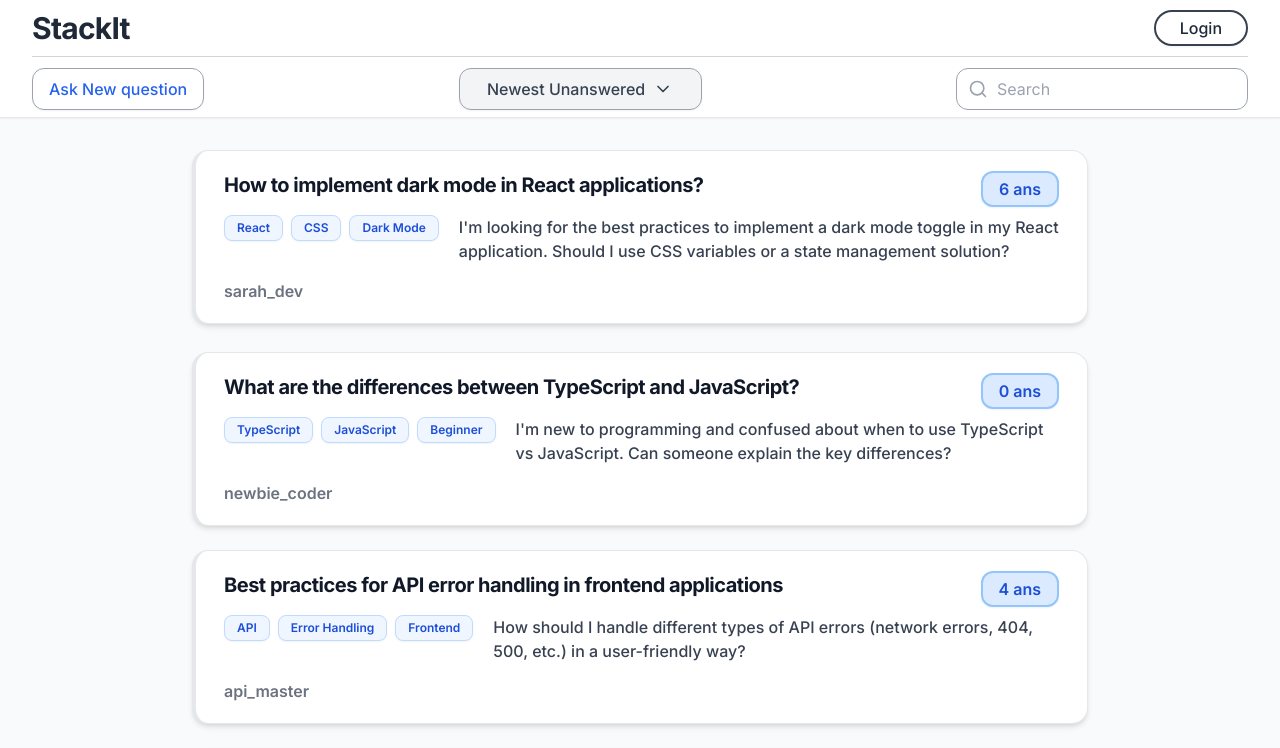
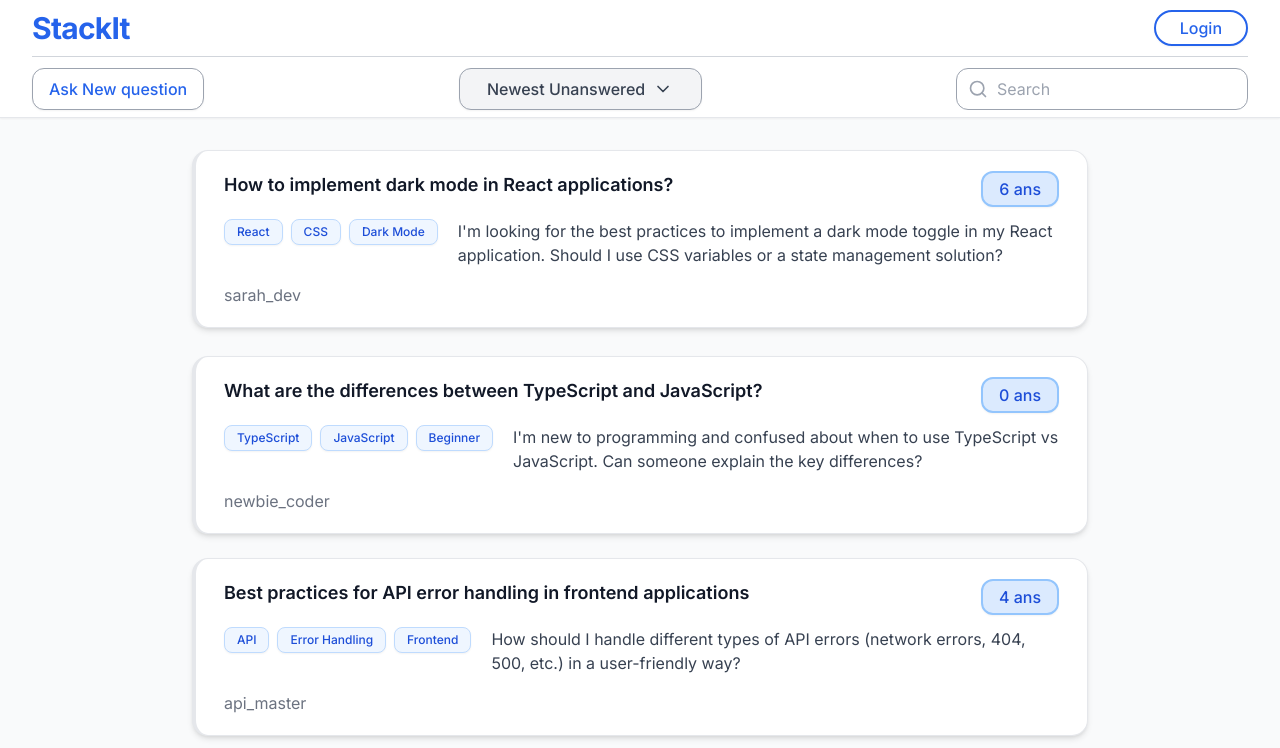
Before and after one commit to Nirmit1705/stackit, a React (Vite) app in the folder client/: page / in a window 1280 px wide. Shown: the top 748 px of the page. Built offline with nearby package versions, Linux system fonts and the light colour scheme.

Commit message:
Update Fonts

```diff
--- a/client/src/components/Header.tsx
+++ b/client/src/components/Header.tsx
@@ -79,12 +79,12 @@ const Header: React.FC<HeaderProps> = ({ currentPage, onNavigate, user, onLogin,
       <div className="max-w-7xl mx-auto px-4 sm:px-6 lg:px-8">
         {/* Top Row: Logo and Login */}
         <div className="flex items-center justify-between h-14">
-          <span className="text-3xl font-handwritten font-bold text-gray-800 dark:text-gray-100 select-none tracking-tight">
+          <span className="text-3xl font-handwritten font-bold text-blue-600 dark:text-blue-400 select-none tracking-tight">
             StackIt
           </span>
           <button
             onClick={() => setIsAuthModalOpen(true)}
-            className="border-2 border-gray-700 rounded-full px-6 py-1 text-gray-800 dark:text-gray-100 font-medium bg-white hover:bg-gray-100 transition-colors text-base shadow-sm"
+            className="border-2 border-blue-600 rounded-full px-6 py-1 text-blue-600 dark:text-blue-400 font-medium bg-white hover:bg-blue-50 transition-colors text-base shadow-sm"
             style={{ fontFamily: 'inherit' }}
           >
             Login
--- a/client/src/components/QuestionCard.tsx
+++ b/client/src/components/QuestionCard.tsx
@@ -18,25 +18,25 @@ const QuestionCard: React.FC<QuestionCardProps> = ({ question, onClick }) => {
 
   return (
     <div
-      className="relative bg-white dark:bg-gray-800 rounded-2xl border-l-4 border-blue-400 shadow-md hover:shadow-lg border border-gray-200 dark:border-gray-700 px-4 sm:px-7 py-4 sm:py-5 mb-6 sm:mb-7 flex flex-col transition-all duration-200 hover:bg-blue-50/40 dark:hover:bg-blue-900/10 cursor-pointer"
+      className="relative bg-white dark:bg-gray-800 rounded-2xl border-l-4 border-blue-400 shadow-md hover:shadow-lg border border-gray-200 dark:border-gray-700 px-4 sm:px-7 py-4 sm:py-5 mb-6 sm:mb-7 flex flex-col transition-all duration-200 hover:bg-blue-50/40 dark:hover:bg-blue-900/10 cursor-pointer font-sans"
       onClick={onClick}
     >
       {/* Top: Title, then Answer Count (stacked on mobile) */}
       <div className="flex flex-col sm:flex-row sm:items-start sm:justify-between gap-1 sm:gap-2">
         <div className="flex flex-col flex-1 min-w-0">
-          <h3 className="text-lg sm:text-xl font-extrabold text-gray-900 dark:text-gray-100 mb-1 sm:mb-2 tracking-tight break-words">
+         <h3 className="text-lg font-semibold font-sans text-gray-900 dark:text-gray-100 mb-3 hover:text-blue-600 dark:hover:text-blue-400 transition-colors">
             {question.title}
           </h3>
           {/* On mobile, answer badge below title */}
           <div className="flex sm:hidden mt-1">
-            <span className="rounded-xl border-2 border-blue-300 bg-blue-100 dark:bg-blue-900/40 text-blue-700 dark:text-blue-200 px-3 py-1 text-sm font-semibold shadow-sm whitespace-nowrap">
+            <span className="rounded-xl border-2 border-blue-300 bg-blue-100 dark:bg-blue-900/40 text-blue-700 dark:text-blue-200 px-3 py-1 text-sm font-medium shadow-sm whitespace-nowrap font-sans">
               {question.answers.length} ans
             </span>
           </div>
         </div>
         {/* On desktop, answer badge right-aligned */}
         <div className="hidden sm:flex items-center sm:ml-4">
-          <span className="rounded-xl border-2 border-blue-300 bg-blue-100 dark:bg-blue-900/40 text-blue-700 dark:text-blue-200 px-4 py-1 text-base font-semibold shadow-sm whitespace-nowrap">
+          <span className="rounded-xl border-2 border-blue-300 bg-blue-100 dark:bg-blue-900/40 text-blue-700 dark:text-blue-200 px-4 py-1 text-base font-medium shadow-sm whitespace-nowrap font-sans">
             {question.answers.length} ans
           </span>
         </div>
@@ -47,20 +47,20 @@ const QuestionCard: React.FC<QuestionCardProps> = ({ question, onClick }) => {
           {question.tags.slice(0, 3).map((tag, index) => (
             <span
               key={index}
-              className="px-3 py-1 border border-blue-200 bg-blue-50 dark:bg-blue-900/30 text-blue-700 dark:text-blue-200 text-xs rounded-lg font-semibold shadow-sm"
+              className="px-3 py-1 border border-blue-200 bg-blue-50 dark:bg-blue-900/30 text-blue-700 dark:text-blue-200 text-xs rounded-lg font-medium shadow-sm font-sans"
             >
               {tag}
             </span>
           ))}
         </div>
         <div className="flex-1 min-w-0 w-full mt-1 sm:mt-0">
-          <p className="text-gray-700 dark:text-gray-200 text-sm sm:text-base leading-relaxed font-medium break-words">
+          <p className="text-gray-700 dark:text-gray-200 text-sm sm:text-base leading-relaxed font-normal break-words font-sans">
             {truncateText(question.description, 180)}
           </p>
         </div>
       </div>
       {/* Bottom Row: Username */}
-      <div className="mt-2 text-gray-500 dark:text-gray-400 text-sm sm:text-base font-semibold">
+      <div className="mt-2 text-gray-500 dark:text-gray-400 text-sm sm:text-base font-normal font-sans">
         {question.username}
       </div>
     </div>
```
